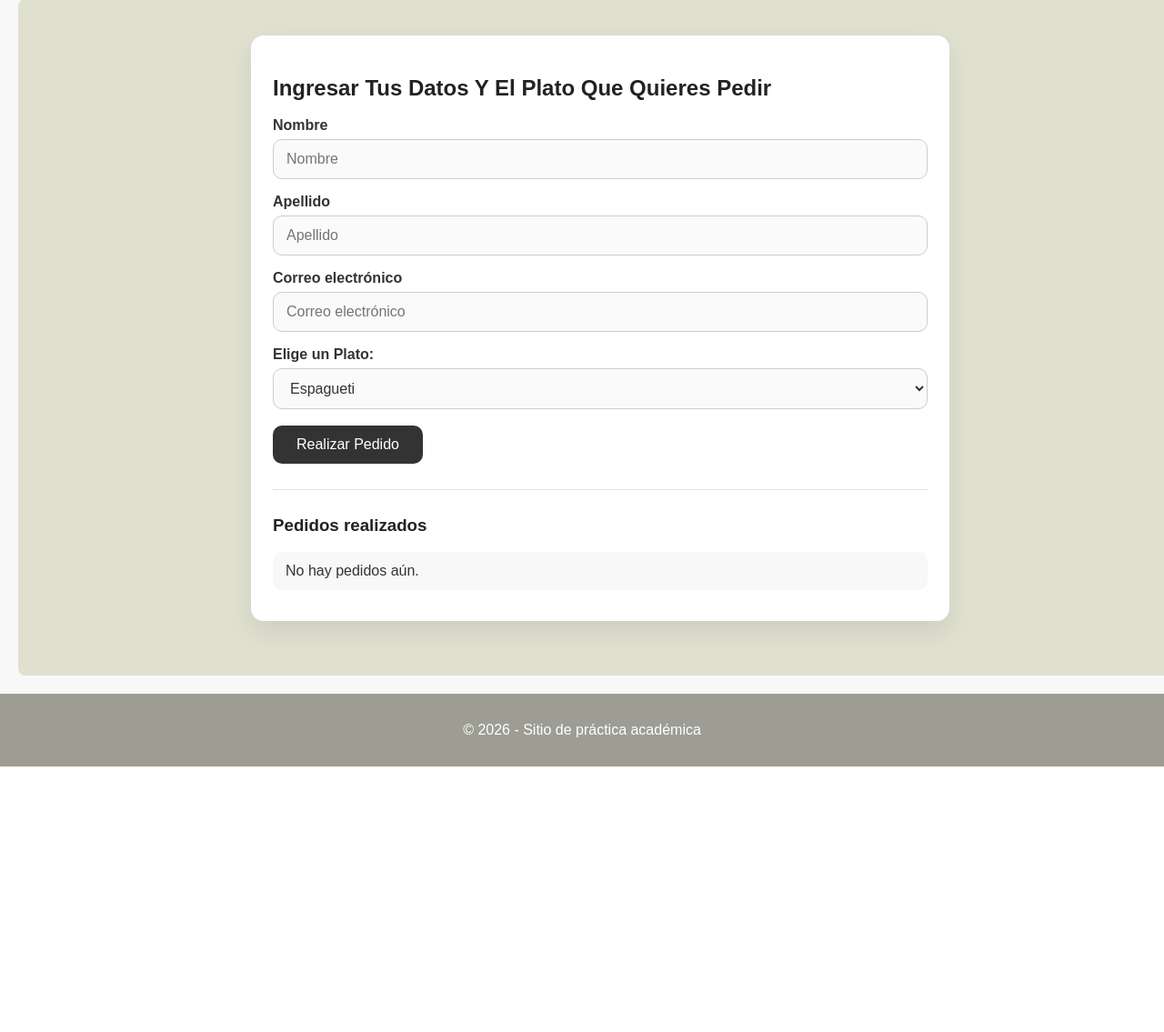
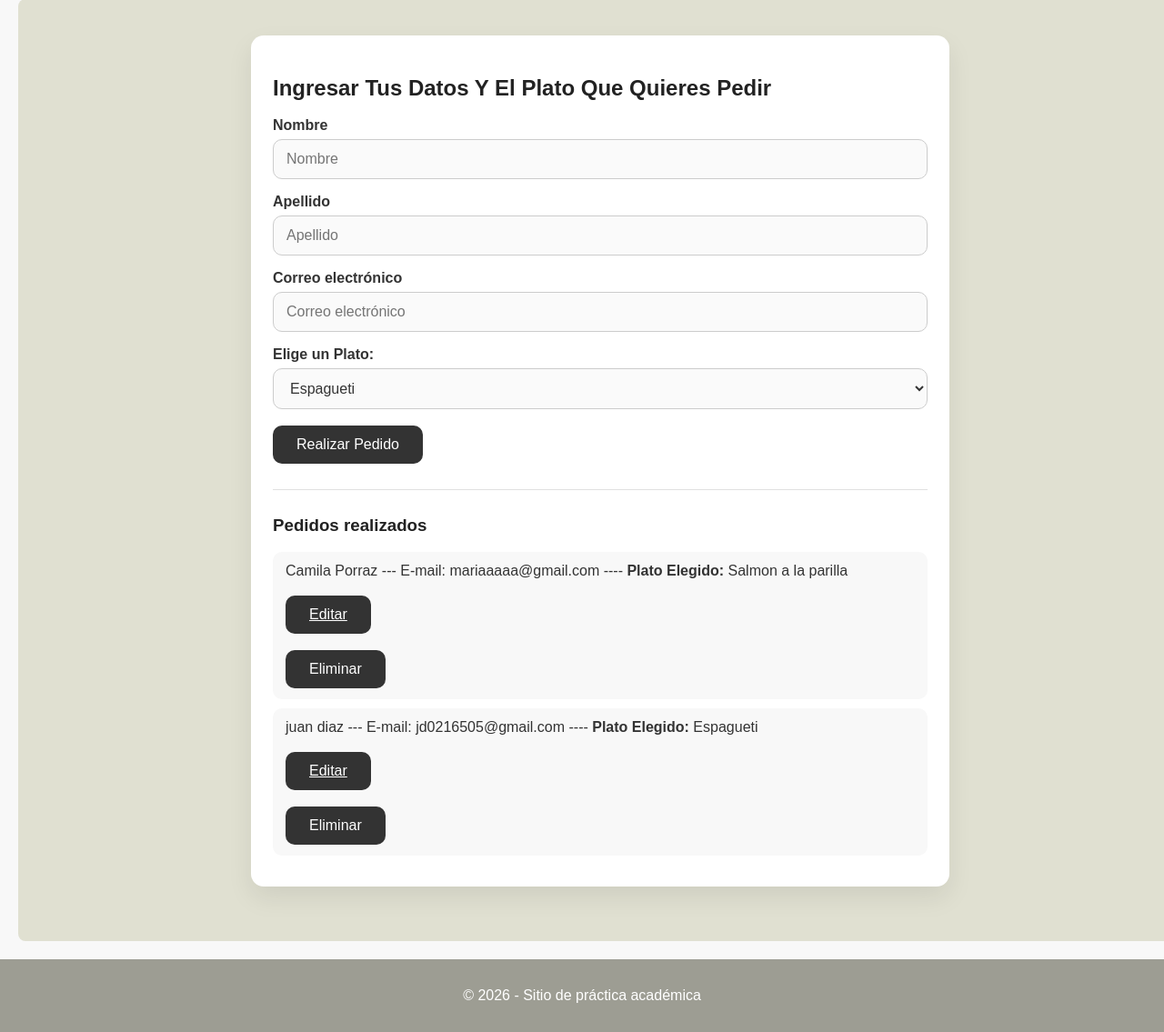
Before and after one commit to LowerCypress/restaurante, a Flask app: page /pedidos in a window 1280 px wide. Shown: the part 239-1374 px from the top of the page at 91% size. Before the commit the page ends 1082 px from the top, so only its background shows below. Run offline with Flask 3, Linux system fonts and the light colour scheme; a user stored in the database is signed in; data comes from the database, SQL or seed files in the repository; both versions use the stored data as it was after the commit.

Commit message:
arreglo de las pedidos

```diff
--- a/paginas/shop.py
+++ b/paginas/shop.py
@@ -19,7 +19,7 @@ def pedidos():
         conn.close()
         return redirect(url_for('shop.pedidos'))
 
-
-
-
-    return render_template('pedidos.html')
+    conn = get_connection()
+    usuarios = conn.execute('SELECT id, nombre, apellido, email, opcion FROM usuarios').fetchall()
+    conn.close()
+    return render_template('pedidos.html', usuarios=usuarios)
--- a/templates/pedidos.html
+++ b/templates/pedidos.html
@@ -130,12 +130,12 @@
         {% for u in usuarios %}
             <li class="pedido-item">
                 <span class="pedido-texto">
-                    {{ u.nombre }} {{ u.apellido }} --- E-mail: {{ u.email }} ---- <strong>Plato Elegido:</strong> {{ u.opcion }}
+                    {{ u[1] }} {{ u[2] }} --- E-mail: {{ u[3] }} ---- <strong>Plato Elegido:</strong> {{ u[4] }}
                 </span>
                 <div class="acciones-container">
-                    <a href="{{ url_for('edicion1.editar_pedido', id=u.id) }}" class="btn-action btn-editar">Editar</a>
+                    <a href="{{ url_for('edicion1.editar_pedido', id=u[0]) }}" class="btn-action btn-editar">Editar</a>
 
-                    <form action="{{ url_for('edicion1.eliminar_pedido', id=u.id) }}" method="POST" style="margin: 0;" onsubmit="return confirm('¿Estás seguro de que deseas eliminar este pedido?');">
+                    <form action="{{ url_for('edicion1.eliminar_pedido', id=u[0]) }}" method="POST" style="margin: 0;" onsubmit="return confirm('¿Estás seguro de que deseas eliminar este pedido?');">
                         <button type="submit" class="btn-action btn-eliminar">Eliminar</button>
                     </form>
                 </div>
```
Also changed, not shown: usuarios.db.
